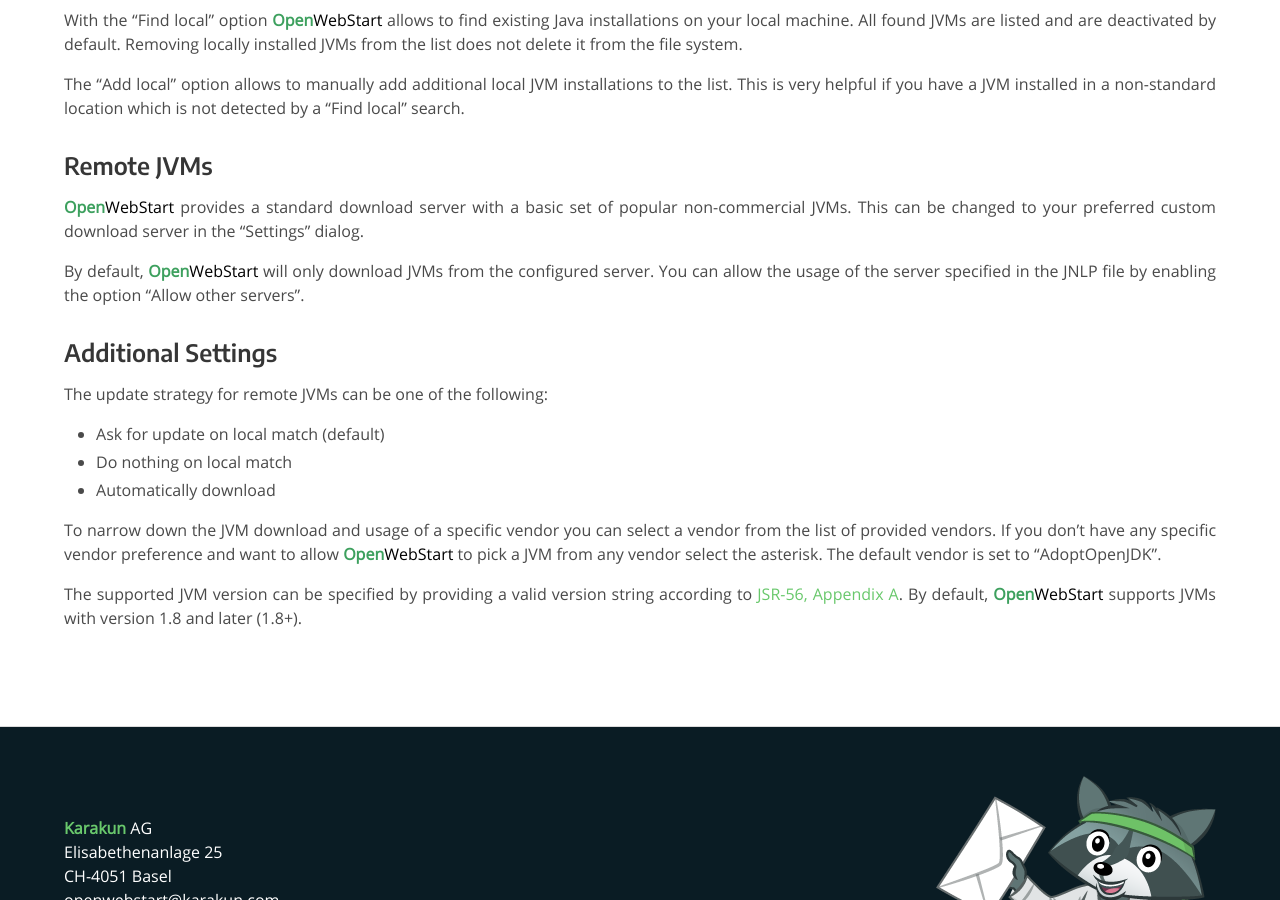
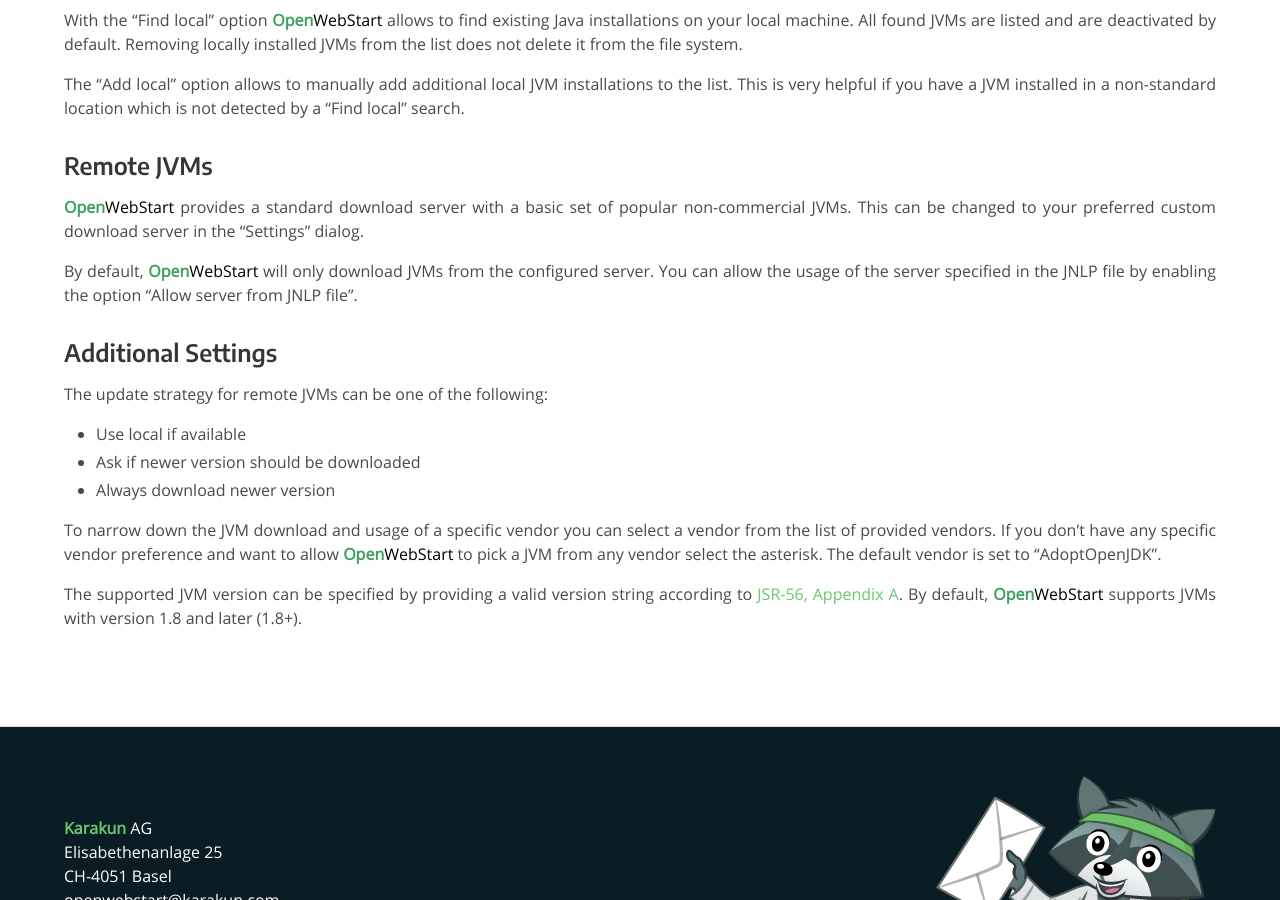
Before and after one commit to karakun/openwebstart-page, a Jekyll site: the page built from jvm-manager.md, in a window 1280 px wide and 900 px high, scrolled down 1427 px. Built offline with Jekyll 4.4.1, drawn with Linux system fonts in a browser that asks for light colours; our own code applies the rules of GitHub Pages for plain Markdown files; comment, search, counter and statistics services are not loaded.

Commit message:
update docu to reflect latest changes in UI

```diff
--- a/jvm-manager.md
+++ b/jvm-manager.md
@@ -32,14 +32,14 @@
 This can be changed to your preferred custom download server in the "Settings" dialog.
 
 By default, <span class="text-highlight">Open<span>WebStart</span></span> will only download JVMs from the configured server.
-You can allow the usage of the server specified in the JNLP file by enabling the option "Allow other servers".
+You can allow the usage of the server specified in the JNLP file by enabling the option "Allow server from JNLP file".
 
 ### Additional Settings
 
 The update strategy for remote JVMs can be one of the following:
-* Ask for update on local match (default)
-* Do nothing on local match
-* Automatically download
+* Use local if available
+* Ask if newer version should be downloaded
+* Always download newer version
 
 To narrow down the JVM download and usage of a specific vendor you can select a vendor from the list of provided vendors.
 If you don't have any specific vendor preference and want to allow <span class="text-highlight">Open<span>WebStart</span></span> to pick a JVM from any vendor select the asterisk.
```
